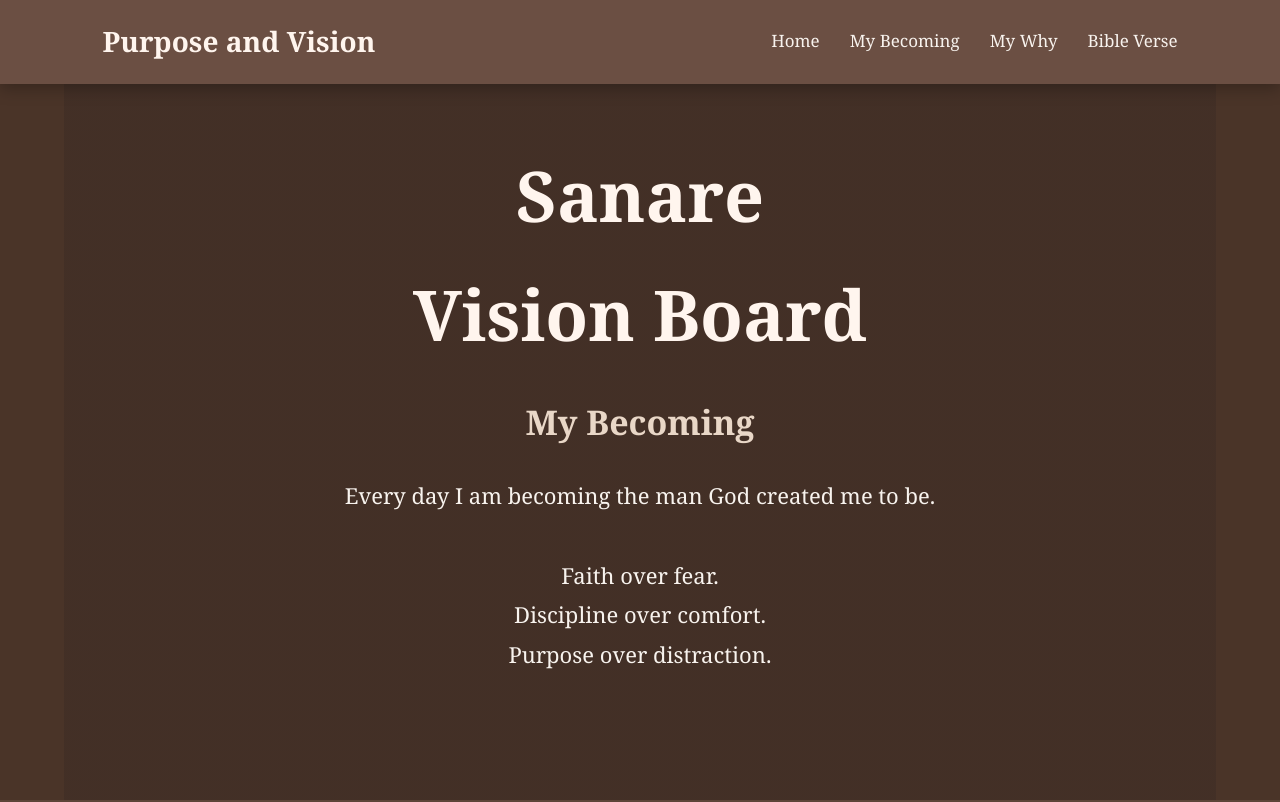
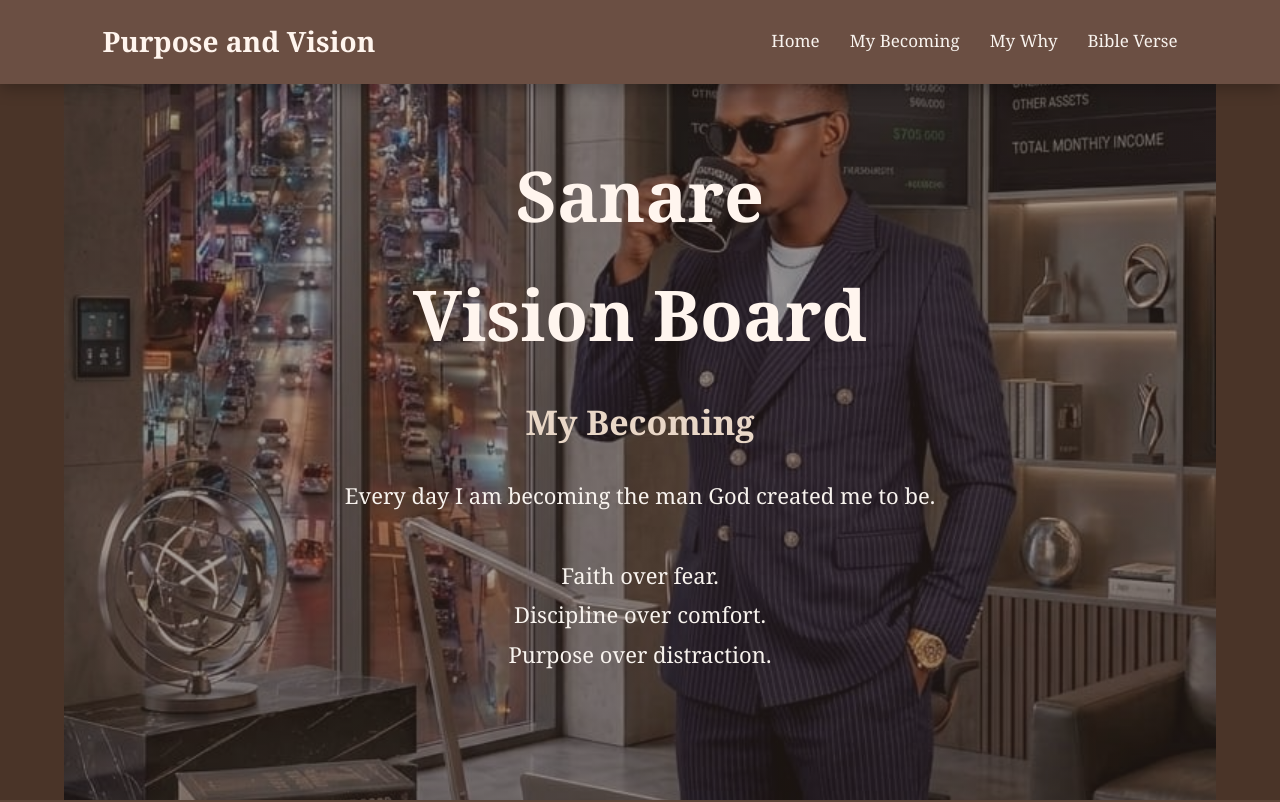
Before and after one commit to sokoyianesther-crypto/sanare, a plain HTML site: page index.html in a window 1280 px wide. Shown: the top 802 px of the page. Drawn offline with Linux system fonts and the light colour scheme; the site is published under a folder, as on GitHub Pages, so addresses that start at the root find nothing.

Commit message:
Add files via upload

```diff
--- a/style.css
+++ b/style.css
@@ -77,7 +77,7 @@ body{
             rgba(58,42,36,0.45),
             rgba(58,42,36,0.45)
         ),
-        url("/me.jpg.jpeg");
+        url("me.jpg.jpeg");
 
     background-size:90%;
     background-position:center;
```
